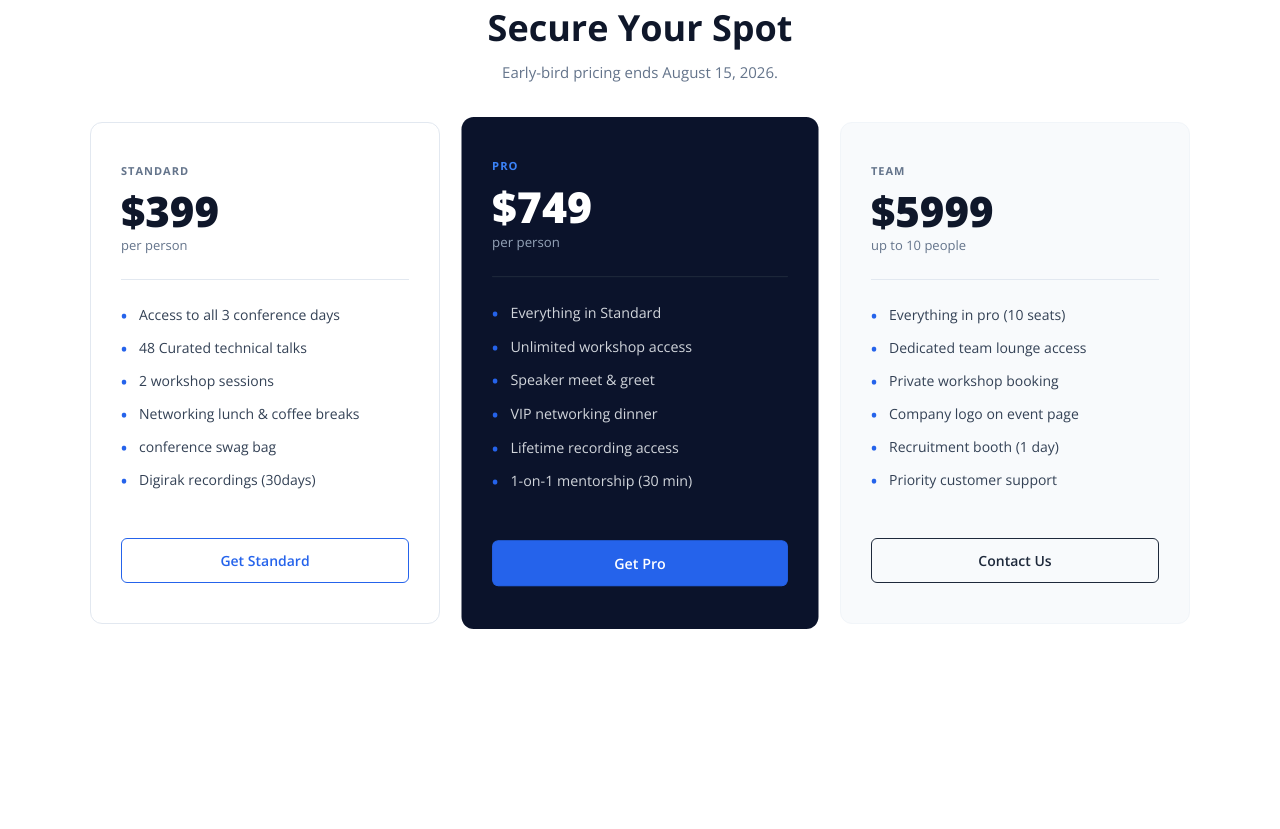
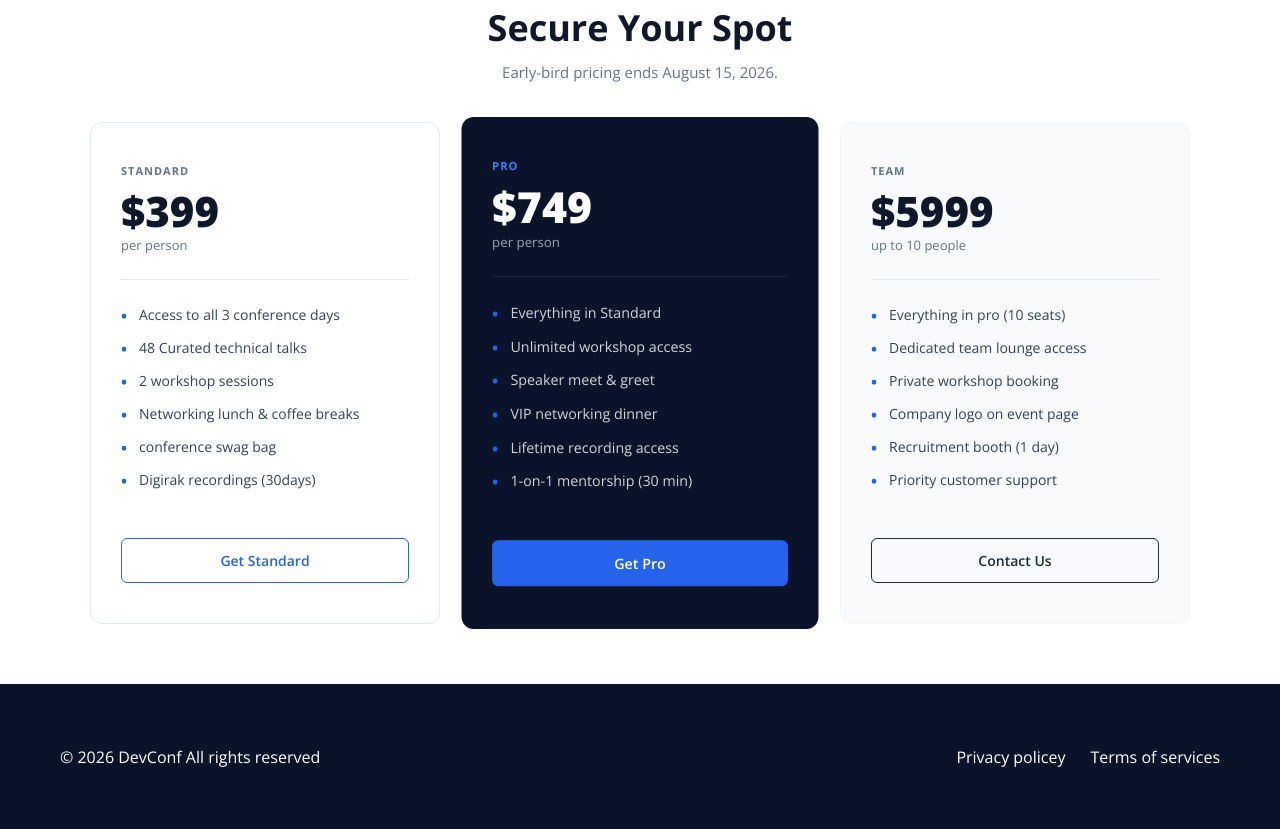
Before and after one commit to prottoym/b-14-assignment-01, a plain HTML site: page index.html in a window 1280 px wide. Shown: the part 1823-2652 px from the top of the page. Before the commit the page ends 2507 px from the top, so only its background shows below. Drawn offline with nearby package versions, Linux system fonts and the light colour scheme.

Commit message:
4th commit

```diff
--- a/index.html
+++ b/index.html
@@ -163,7 +163,20 @@
             </div>
         </div>
      </section>
+     <!--price section end-->
 
+
+     <!--footer section start-->
+     <footer>
+        <div class="end-part">
+            <p>© 2026 DevConf All rights reserved</p>
+            <ul>
+                <li><a href="">Privacy policey</a></li>
+                <li><a href="">Terms of services</a></li>
+            </ul>
+
+        </div>
+     </footer>
 
 </body>
 
--- a/style.css
+++ b/style.css
@@ -298,3 +298,32 @@ ul li a{
     border: 1px solid #1E293B;
     color: #1E293B;
 }
+
+
+/* footer part */
+.end-part{
+    background-color: #0B132B;
+    display: flex;
+    justify-content: space-between;
+    align-items: center;
+    padding: 0 60px;
+    height: 145px;
+    color: #FFFFFF;
+}
+
+.end-part p{
+    margin: 0;
+}
+
+.end-part ul{
+    display: flex;
+    gap: 25px;
+    margin: 0;
+    padding: 0;
+    list-style: none;
+}
+
+.end-part ul li a{
+    color: #FFFFFF;
+    text-decoration: none;
+}
```
